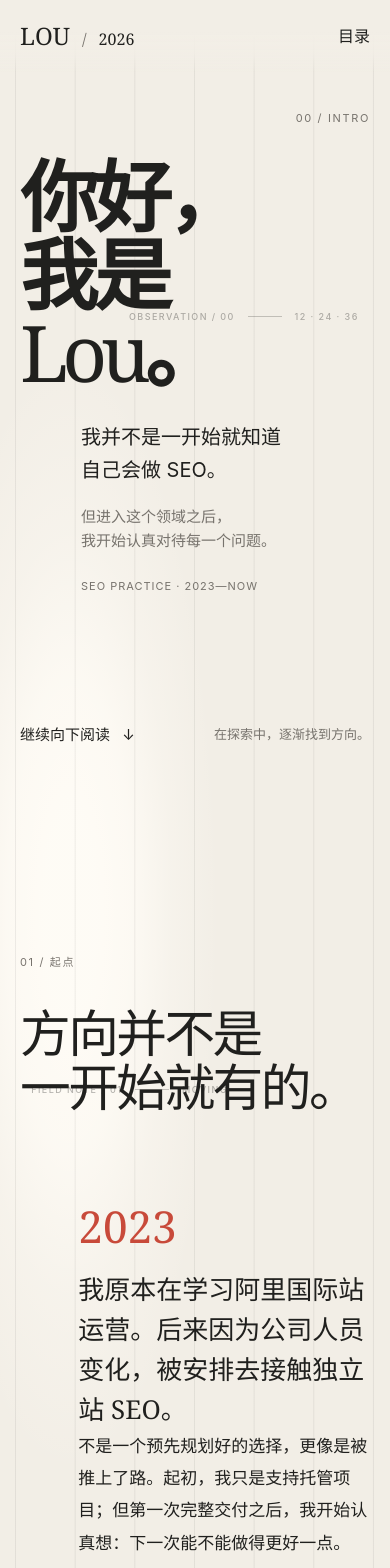
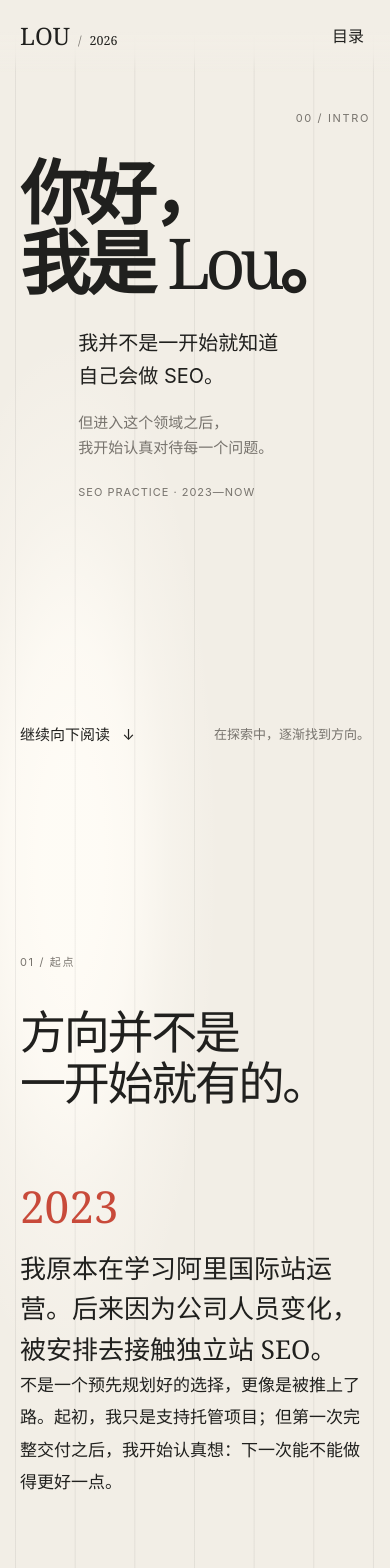
Before and after one commit to slimeonnnna/LOU-Direction-in-Formation, a Next.js app: page / in a window 390 px wide. Shown: the top 1568 px of the page. Built offline with nearby package versions, Linux system fonts and the light colour scheme.

Commit message:
Improve mobile typography and spacing

```diff
--- a/app/globals.css
+++ b/app/globals.css
@@ -11,7 +11,13 @@
 }
 
 * { box-sizing: border-box; }
-html { scroll-behavior: smooth; background: var(--paper); }
+html {
+  scroll-behavior: smooth;
+  scroll-padding-top: 96px;
+  background: var(--paper);
+  -webkit-text-size-adjust: 100%;
+  text-size-adjust: 100%;
+}
 body {
   --grid-offset: 2.35vw;
   --grid-size: calc((100vw - 4.7vw) / 12);
@@ -117,7 +123,7 @@ button { font: inherit; color: inherit; }
 
 main { position: relative; z-index: 2; }
 .footer { position: relative; z-index: 2; }
-.chapter { position: relative; min-height: 100svh; padding: 140px 7.6vw 120px; }
+.chapter { position: relative; min-height: 100svh; padding: 140px 7.6vw 120px; scroll-margin-top: 96px; }
 .chapter-label { margin: 0; color: var(--muted); font-size: 11px; letter-spacing: .15em; text-transform: uppercase; }
 .signal-line { display: none !important; }
 
@@ -145,6 +151,7 @@ main { position: relative; z-index: 2; }
 .hero .chapter-label { grid-column: 11 / 13; align-self: start; justify-self: end; margin-top: 28px; }
 .hero-title-wrap { grid-column: 1 / 8; grid-row: 2; align-self: center; position: relative; z-index: 5; }
 .hero h1 { margin: 0; font-family: var(--serif); font-weight: 600; font-size: clamp(78px, 9.5vw, 156px); line-height: .98; letter-spacing: -.055em; }
+.hero-name { display: inline-block; white-space: nowrap; }
 .hero h1 em { font-family: Georgia, var(--serif); font-weight: 500; font-style: normal; letter-spacing: -.08em; }
 .hero-copy { grid-column: 8 / 12; grid-row: 2; align-self: center; position: relative; z-index: 5; max-width: 440px; }
 .hero-copy p { margin: 0 0 30px; color: var(--muted); font-size: clamp(16px, 1.35vw, 22px); line-height: 1.65; }
@@ -228,22 +235,23 @@ main { position: relative; z-index: 2; }
 :focus-visible { outline: 2px solid var(--accent); outline-offset: 5px; }
 
 @media (max-width: 900px) {
+  html { scroll-padding-top: 76px; }
   body {
     --grid-offset: 16px;
     --grid-size: calc((100vw - 32px) / 6);
   }
   .site-header { height: 72px; padding: 0 20px; }
   .brand { font-size: 1.5rem; }
-  .menu-button { display: block; position: relative; z-index: 32; padding: 10px 0; }
+  .menu-button { display: block; position: relative; z-index: 32; min-width: 44px; min-height: 44px; padding: 10px 0; }
   .nav { display: none; position: fixed; inset: 0; padding: 110px 24px 40px; background: var(--paper); flex-direction: column; align-items: stretch; gap: 0; }
   .nav.is-open { display: flex; }
   .nav a { display: flex; align-items: baseline; gap: 16px; padding: 18px 0; border-bottom: 1px solid var(--rule); font-family: var(--serif); font-size: 38px; }
   .nav a small { display: inline; font-family: var(--sans); font-size: 10px; color: var(--muted); }
-  .chapter { padding: 110px 20px 90px; min-height: auto; }
+  .chapter { padding: 110px 20px 90px; min-height: auto; scroll-margin-top: 76px; }
   .hero { min-height: 100svh; grid-template-columns: repeat(6, 1fr); grid-template-rows: auto auto 1fr auto; gap: 30px 16px; align-content: center; }
   .hero .chapter-label { grid-column: 5 / 7; margin: 0; }
-  .hero-title-wrap { grid-column: 1 / 7; grid-row: 2; }
-  .hero h1 { font-size: clamp(62px, 20vw, 112px); line-height: 1; }
+  .hero-title-wrap { grid-column: 1 / 7; grid-row: 2; min-width: 0; }
+  .hero h1 { max-width: 100%; font-size: clamp(50px, 18vw, 92px); line-height: 1; }
   .hero-copy { grid-column: 2 / 7; grid-row: 3; align-self: start; }
   .hero-copy p { font-size: 15px; margin-bottom: 18px; }
   .hero-copy .hero-lead { font-size: 20px; }
@@ -282,7 +290,67 @@ main { position: relative; z-index: 2; }
   .social-links { gap: 20px; }
   .footer { padding: 35px 20px; grid-template-columns: 1fr auto; }
   .footer-social { display: none; }
-  .field-note { opacity: .72; }
+  .field-note { display: none; }
+}
+
+@media (max-width: 480px) {
+  .brand { gap: 8px; }
+  .brand i, .brand small { font-size: .78rem; }
+  .nav { padding-top: 94px; }
+  .nav a { min-height: 58px; padding: 13px 0; font-size: clamp(30px, 9vw, 36px); }
+
+  .hero { gap-block: 24px; }
+  .hero .chapter-label { grid-column: 4 / 7; }
+  .hero-copy { grid-column: 1 / 7; padding-left: 16.66%; min-width: 0; }
+  .hero-note { min-width: 0; }
+
+  .section-head h2,
+  .section-head--wide h2 {
+    font-size: clamp(40px, 11.8vw, 54px);
+    line-height: 1.12;
+    overflow-wrap: anywhere;
+  }
+
+  .beginning-copy,
+  .capability-intro,
+  .contact-main p,
+  .contact-action { margin-left: 0; }
+  .beginning-copy { margin-top: 56px; }
+
+  .turn { grid-template-columns: 34px minmax(0, 1fr); gap-inline: 14px; }
+  .turn h3 { overflow-wrap: anywhere; }
+
+  .project header { align-items: flex-start; }
+  .project header p { min-width: 0; }
+  .project header p:last-child { max-width: 68%; text-align: right; line-height: 1.5; }
+  .project h3,
+  .project--hero h3 { font-size: clamp(42px, 13.5vw, 64px); line-height: 1.04; }
+  .project-story,
+  .project ul { min-width: 0; }
+
+  .ability-list li { grid-template-columns: 34px minmax(0, 1fr); gap-inline: 14px; }
+  .ability-list p,
+  .ability-list small { overflow-wrap: anywhere; }
+
+  .contact-main { margin-top: 72px; }
+  .contact-main h2 { font-size: clamp(54px, 15vw, 72px); line-height: 1.08; overflow-wrap: anywhere; }
+  .contact-action { margin-top: 76px; }
+  .contact-action .email-link { max-width: 100%; font-size: clamp(19px, 6vw, 27px); }
+  .social-links { flex-wrap: wrap; row-gap: 12px; }
+}
+
+@media (max-width: 350px) {
+  .chapter { padding-inline: 16px; }
+  .site-header { padding-inline: 16px; }
+  .hero { grid-template-columns: 1fr; }
+  .hero .chapter-label,
+  .hero-title-wrap,
+  .hero-copy,
+  .continue-link,
+  .hero-note { grid-column: 1; }
+  .hero-copy { padding-left: 12%; }
+  .continue-link { grid-row: 4; }
+  .hero-note { grid-row: 5; text-align: left; }
 }
 
 @media (prefers-reduced-motion: reduce) {
--- a/app/page.tsx
+++ b/app/page.tsx
@@ -185,7 +185,7 @@ export default function Home() {
           <span className="field-note" aria-hidden="true">OBSERVATION / 00 <i /> 12 · 24 · 36</span>
           <p className="chapter-label">00 / INTRO</p>
           <div className="hero-title-wrap reveal">
-            <h1 id="hero-title"><span>你好，</span><br />我是 <em>Lou</em>。</h1>
+            <h1 id="hero-title"><span>你好，</span><br /><span className="hero-name">我是 <em>Lou</em>。</span></h1>
           </div>
           <div className="hero-copy reveal reveal--delay">
             <p className="hero-lead">我并不是一开始就知道<br />自己会做 SEO。</p>
```
